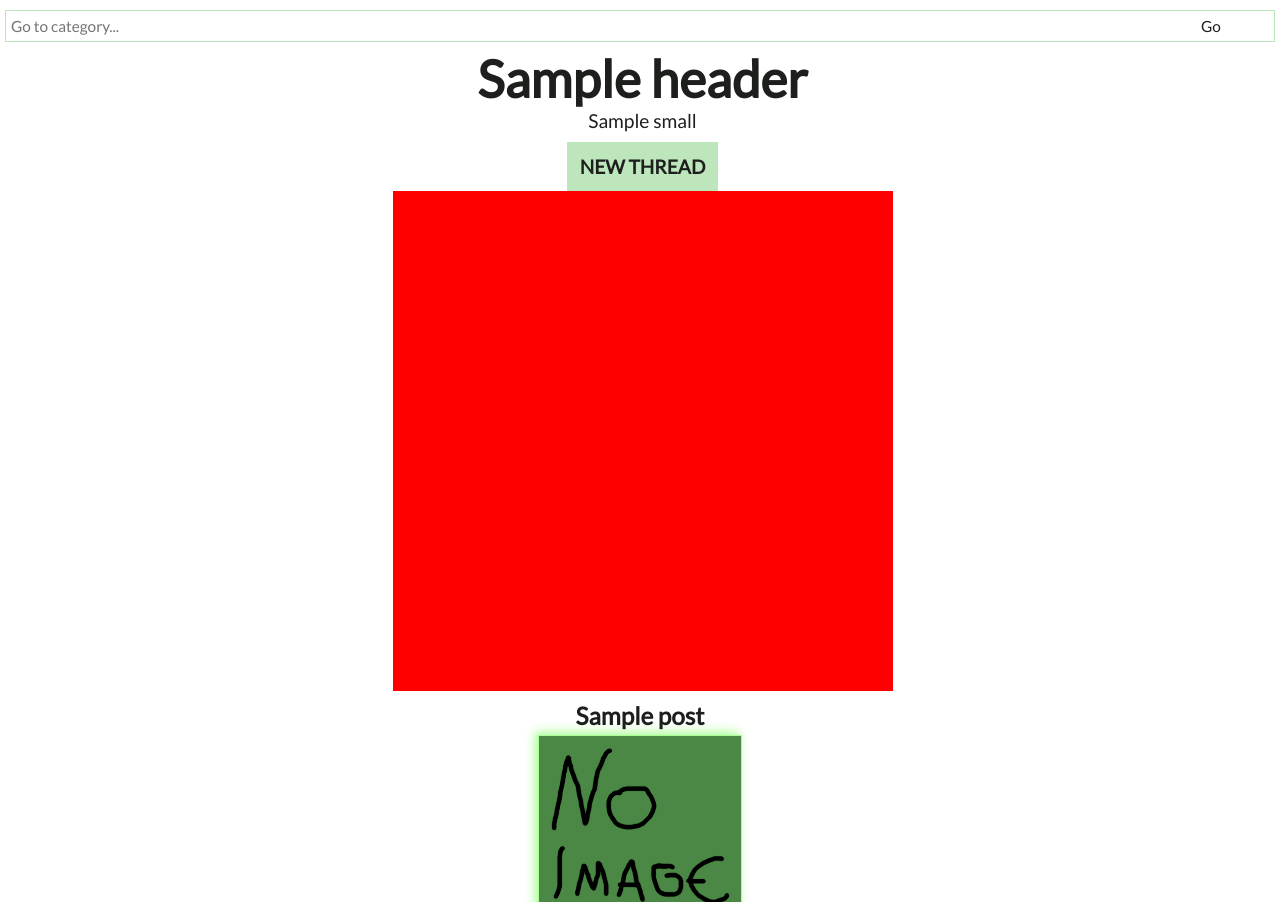
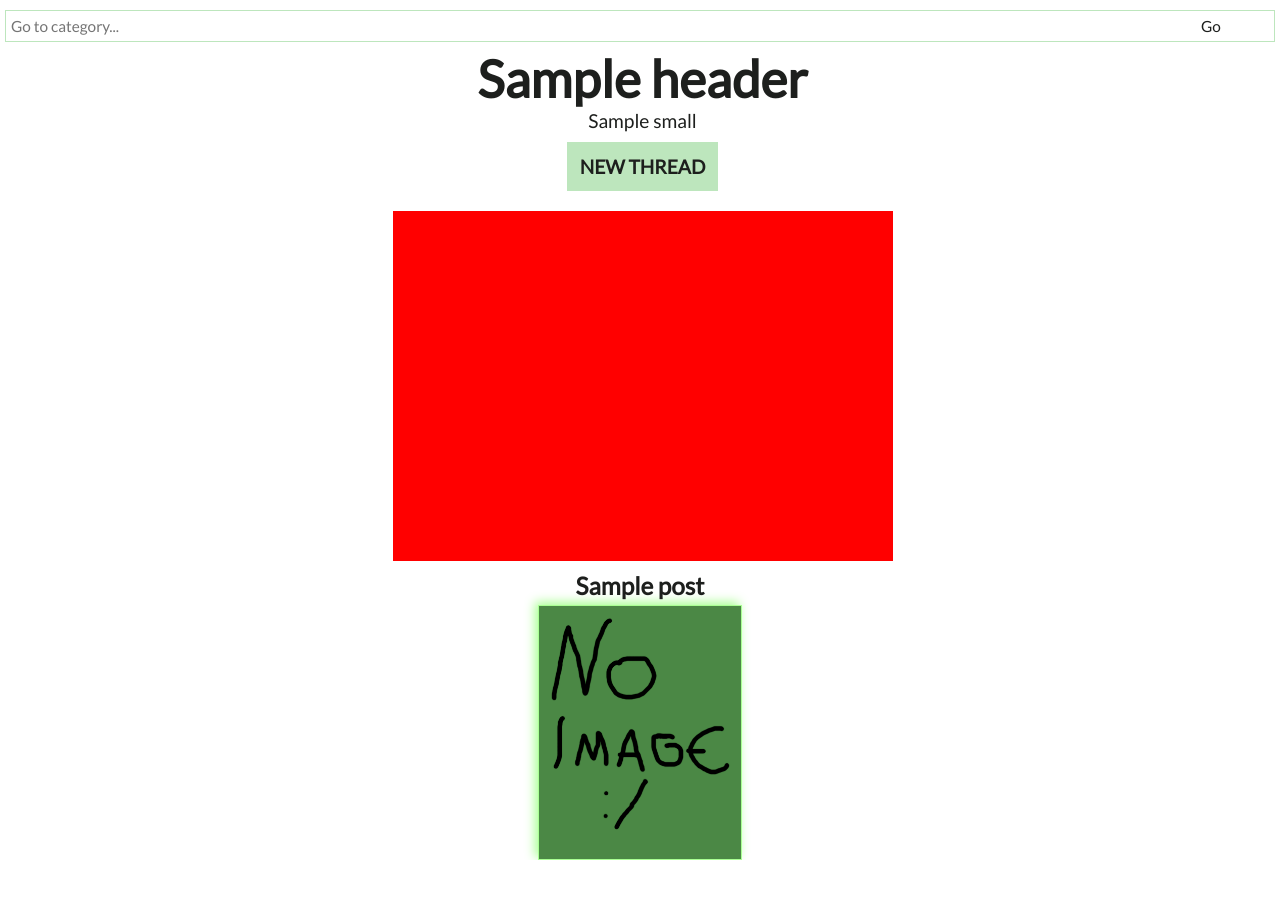
Before and after one commit to ArachnidNetworks/spiderbook2, a Flask app: template templates/home.html in a window 1280 px wide. Run offline with Flask 2, Linux system fonts and the light colour scheme; the template is opened without the code that fills it: most values are stand-ins (such as "Sample title", 1, 10 or a date in 2020).

Commit message:
Put browsing pages in /br/<cat>/<pgn>

```diff
--- a/app.py
+++ b/app.py
@@ -39,11 +39,15 @@ def root():
         traceback.print_exc()
         return abort(SERVER)
 
-@app.route('/<category>')
+@app.route('/br')
+def no_cat():
+    return redirect(url_for('home', category='all', page=1))
+
+@app.route('/br/<category>')
 def no_page(category):
     return redirect(url_for('home', category=category, page=1))
 
-@app.route("/<category>/<page>")
+@app.route("/br/<category>/<page>")
 def home(category, page):
     # Uppercase bad
     category = str(category).lower()
--- a/static/css/home.css
+++ b/static/css/home.css
@@ -41,8 +41,9 @@ main {
 
 .post-creator {
     align-self: center;
+    margin-top: 20px;
     width: 500px;
-    height: 500px;
+    height: 350px;
     background-color: red;
 }
 
--- a/templates/home.html
+++ b/templates/home.html
@@ -5,10 +5,11 @@
 {% endblock styles %}
 
 {% block page_header %}
-    <a href="../createpost">
+    <a href="/createpost">
         <button>NEW THREAD</button>
     </a>
-    <div class="post-creator"></div>
+    <form action="/createpost"  method="post"></form>
+    <form class="post-creator"></form>
 {% endblock page_header %}
 
 {% block content %}
```
